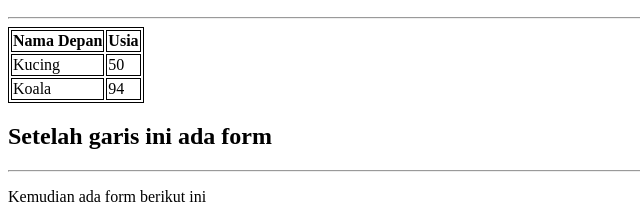
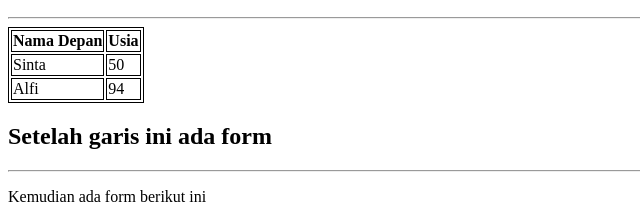
Before and after one commit to sintaalfirm/tugas-m1m2, a plain HTML site: page praktek1.html in a window 1280 px wide. Shown: the part 504-717 px from the top of the page, 0-640 px from the left. Drawn offline with Linux system fonts and the light colour scheme.

Commit message:
ubah nama

```diff
--- a/praktek1.html
+++ b/praktek1.html
@@ -27,11 +27,11 @@
             <th>Usia</th>
         </tr>
         <tr>
-            <td>Kucing</td>
+            <td>Sinta</td>
             <td>50</td>
         </tr>
         <tr>
-            <td>Koala</td>
+            <td>Alfi</td>
             <td>94</td>
         </tr>
     </table>
```
